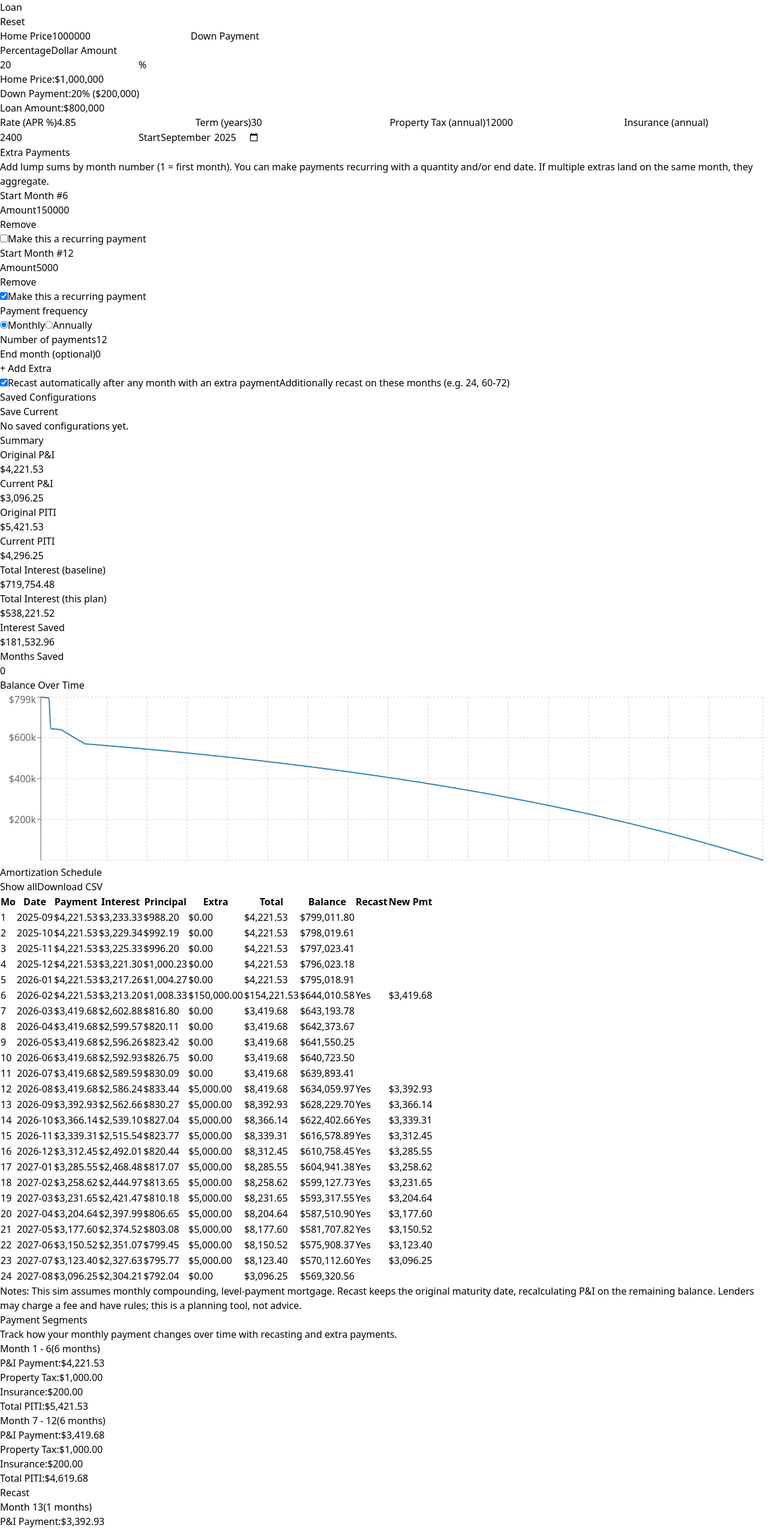
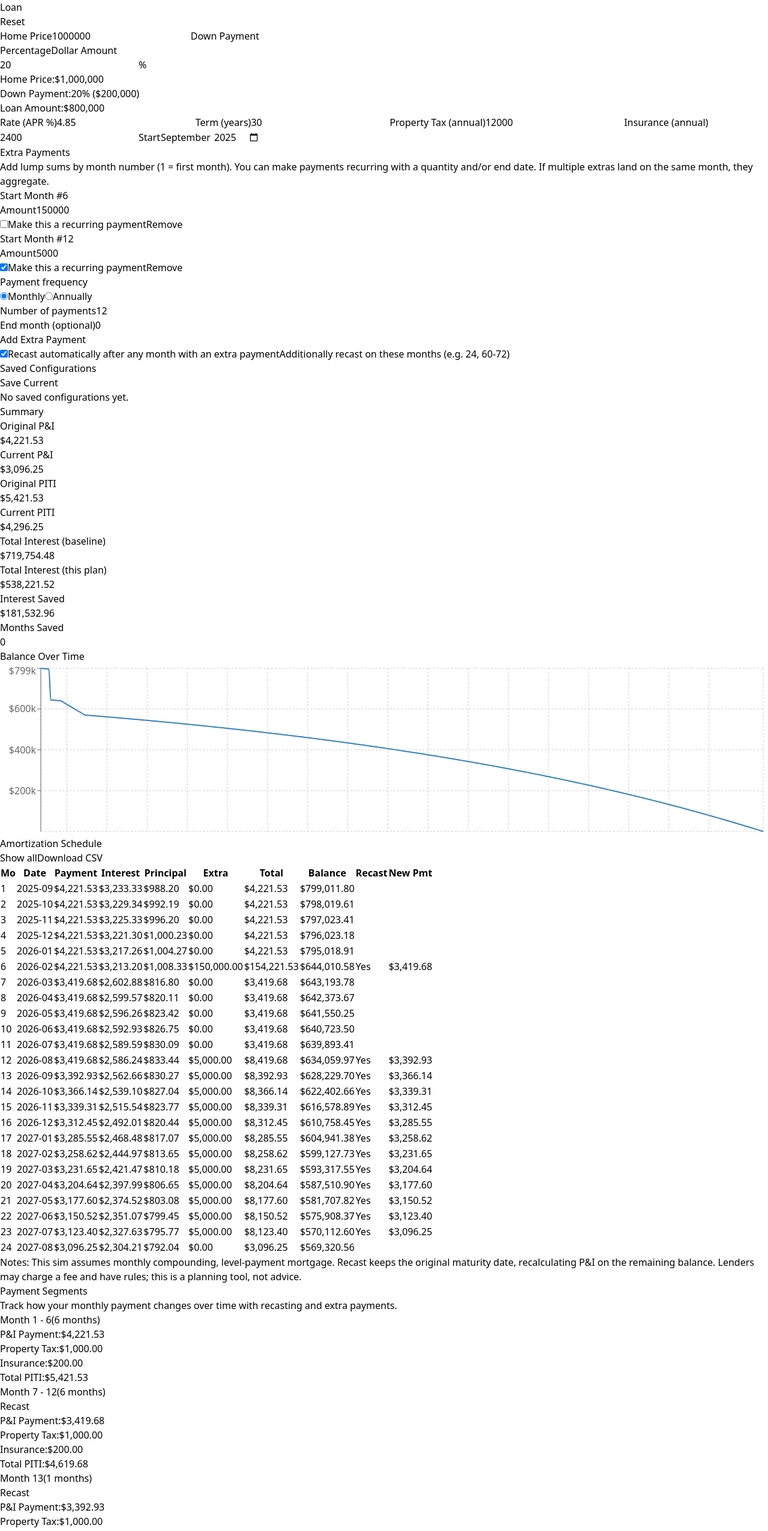
Before and after one commit to omrahman/flexible-mortgage-calculator, a React (Vite) app: page / in a window 1280 px wide. Shown: the top 2552 px of the page at 60% size. Built offline with nearby package versions, Linux system fonts and the light colour scheme.

Commit message:
Visual improvements

```diff
--- a/src/components/ConfigurationModal.tsx
+++ b/src/components/ConfigurationModal.tsx
@@ -82,18 +82,18 @@ export function ConfigurationModal({
             />
           </div>
 
-          <div className="flex justify-end space-x-3">
+          <div className="grid grid-cols-1 sm:grid-cols-[repeat(auto-fit,minmax(100px,1fr))] gap-3 sm:justify-end">
             <button
               type="button"
               onClick={onClose}
-              className="px-4 py-2 text-gray-600 bg-gray-100 rounded-md hover:bg-gray-200 transition-colors"
+              className="px-4 py-2 text-gray-600 bg-gray-100 rounded-md hover:bg-gray-200 transition-colors whitespace-nowrap"
             >
               Cancel
             </button>
             <button
               type="submit"
               disabled={!name.trim()}
-              className="px-4 py-2 bg-blue-600 text-white rounded-md hover:bg-blue-700 disabled:opacity-50 disabled:cursor-not-allowed transition-colors"
+              className="px-4 py-2 bg-blue-600 text-white rounded-md hover:bg-blue-700 disabled:opacity-50 disabled:cursor-not-allowed transition-colors whitespace-nowrap"
             >
               {configuration ? 'Update' : 'Save'}
             </button>
--- a/src/components/ExtraPayments.tsx
+++ b/src/components/ExtraPayments.tsx
@@ -63,8 +63,8 @@ const ExtraPaymentItem: React.FC<ExtraPaymentItemProps> = ({ extra, termMonths,
 
   return (
     <div className="border rounded-xl p-3 sm:p-4 space-y-3">
-      <div className="grid grid-cols-1 sm:grid-cols-7 gap-3 items-end">
-        <div className="col-span-1 sm:col-span-2">
+      <div className="grid grid-cols-1 sm:grid-cols-[repeat(auto-fit,minmax(180px,1fr))] gap-3 items-end">
+        <div className="min-w-0">
           <span className="text-xs text-gray-500">Start Month #</span>
           <input
             className="mt-1 w-full rounded-xl border p-2 text-sm sm:text-base"
@@ -78,7 +78,7 @@ const ExtraPaymentItem: React.FC<ExtraPaymentItemProps> = ({ extra, termMonths,
             onBlur={monthField.onBlur}
           />
         </div>
-        <div className="col-span-1 sm:col-span-3">
+        <div className="min-w-0">
           <span className="text-xs text-gray-500">Amount</span>
           <input
             className="mt-1 w-full rounded-xl border p-2 text-sm sm:text-base"
@@ -91,18 +91,11 @@ const ExtraPaymentItem: React.FC<ExtraPaymentItemProps> = ({ extra, termMonths,
             onBlur={amountField.onBlur}
           />
         </div>
-        <div className="col-span-1 sm:col-span-2 flex justify-end">
-          <button
-            className="rounded-xl border px-3 sm:px-4 py-2 text-xs sm:text-sm hover:bg-gray-50 whitespace-nowrap"
-            onClick={() => onRemoveExtra(extra.id)}
-          >
-            Remove
-          </button>
-        </div>
       </div>
 
       {/* Recurring Payment Options */}
       <div className="space-y-3">
+        <div className="flex items-center justify-between">
           <label className="flex items-center gap-2">
             <input
               type="checkbox"
@@ -124,6 +117,13 @@ const ExtraPaymentItem: React.FC<ExtraPaymentItemProps> = ({ extra, termMonths,
             />
             <span className="text-sm font-medium">Make this a recurring payment</span>
           </label>
+          <button
+            className="rounded-xl bg-red-600 text-white px-3 py-2 text-xs sm:text-sm hover:bg-red-700 whitespace-nowrap transition-colors"
+            onClick={() => onRemoveExtra(extra.id)}
+          >
+            Remove
+          </button>
+        </div>
 
         {Boolean(extra.isRecurring) && (
           <div className="space-y-4">
@@ -159,8 +159,8 @@ const ExtraPaymentItem: React.FC<ExtraPaymentItemProps> = ({ extra, termMonths,
             </div>
 
             {/* Payment Details */}
-            <div className="grid grid-cols-2 gap-4">
-              <div>
+            <div className="grid grid-cols-1 sm:grid-cols-[repeat(auto-fit,minmax(180px,1fr))] gap-4">
+              <div className="min-w-0">
                 <span className="text-xs text-gray-500">
                   Number of payments
                   {extra.recurringFrequency === 'annually' && (
@@ -179,7 +179,7 @@ const ExtraPaymentItem: React.FC<ExtraPaymentItemProps> = ({ extra, termMonths,
                   onBlur={quantityField.onBlur}
                 />
               </div>
-              <div>
+              <div className="min-w-0">
                 <span className="text-xs text-gray-500">
                   End month (optional)
                   {extra.recurringFrequency === 'annually' && (
@@ -244,10 +244,10 @@ export const ExtraPayments: React.FC<ExtraPaymentsProps> = ({
         ))}
         <div>
           <button
-            className="rounded-xl bg-black text-white px-4 py-2"
+            className="w-full rounded-xl bg-black text-white px-4 py-2"
             onClick={onAddExtra}
           >
-            + Add Extra
+            Add Extra Payment
           </button>
         </div>
       </div>
--- a/src/components/LoanInputs.tsx
+++ b/src/components/LoanInputs.tsx
@@ -172,6 +172,7 @@ export const LoanInputs: React.FC<LoanInputsProps> = ({
               ]}
               value={downPayment.type}
               onChange={handleDownPaymentTypeChange}
+              className="w-full"
             />
             <div className="relative">
               <input
--- a/src/components/PaymentSegments.tsx
+++ b/src/components/PaymentSegments.tsx
@@ -28,9 +28,9 @@ export const PaymentSegments: React.FC<PaymentSegmentsProps> = ({
 
           return (
             <div key={i} className="border rounded-xl p-3 sm:p-4 bg-gradient-to-r from-blue-50 to-indigo-50 hover:from-blue-100 hover:to-indigo-100 transition-colors">
-              <div className="flex flex-col sm:flex-row sm:items-center sm:justify-between gap-3">
-                <div className="flex-1 min-w-0">
-                  <div className="flex flex-col sm:flex-row sm:items-center gap-2 mb-2">
+              <div className="space-y-3">
+                <div className="flex flex-col sm:flex-row sm:items-center sm:justify-between gap-2">
+                  <div className="flex flex-col sm:flex-row sm:items-center gap-2 min-w-0">
                     <span className="text-sm font-medium text-gray-700 break-words">
                       Month {s.start}
                       {endMonth && endMonth !== s.start && ` - ${endMonth}`}
@@ -41,8 +41,18 @@ export const PaymentSegments: React.FC<PaymentSegmentsProps> = ({
                     </span>
                   </div>
 
-                  <div className="grid grid-cols-1 sm:grid-cols-2 gap-3 text-sm">
-                    <div className="space-y-1 min-w-0">
+                  {s.payment !== baseline.segments[0]?.payment && (
+                    <div className="flex-shrink-0">
+                      <span className="inline-flex items-center px-2 py-1 rounded-full text-xs font-medium bg-green-100 text-green-800">
+                        Recast
+                      </span>
+                    </div>
+                  )}
+                </div>
+
+                <div className="border-t border-gray-200"></div>
+
+                <div className="space-y-1 text-sm">
                   <div className="flex justify-between gap-2">
                     <span className="text-gray-600 flex-shrink-0">P&I Payment:</span>
                     <span className="font-medium text-right break-words">{fmtUSD(s.payment)}</span>
@@ -62,16 +72,6 @@ export const PaymentSegments: React.FC<PaymentSegmentsProps> = ({
                 </div>
               </div>
             </div>
-
-                {s.payment !== baseline.segments[0]?.payment && (
-                  <div className="flex-shrink-0">
-                    <span className="inline-flex items-center px-2 py-1 rounded-full text-xs font-medium bg-green-100 text-green-800">
-                      Recast
-                    </span>
-                  </div>
-                )}
-              </div>
-            </div>
           );
         })}
       </div>
--- a/src/components/SavedConfigurations.tsx
+++ b/src/components/SavedConfigurations.tsx
@@ -68,20 +68,20 @@ export function SavedConfigurations({
 
   return (
     <div className="bg-white rounded-lg shadow p-6">
-      <div className="flex items-center justify-between mb-4">
-        <h3 className="text-lg font-semibold text-gray-900">Saved Configurations</h3>
-        <div className="flex items-center space-x-2">
+      <div className="mb-4">
+        <h3 className="text-lg font-semibold text-gray-900 mb-3">Saved Configurations</h3>
+        <div className="grid grid-cols-1 sm:grid-cols-[repeat(auto-fit,minmax(120px,1fr))] gap-2">
           {hasUnsavedChanges && loadedConfigurationId && (
             <button
               onClick={handleSaveChanges}
-              className="px-3 py-1 text-sm bg-orange-600 text-white rounded-md hover:bg-orange-700 transition-colors"
+              className="px-3 py-1 text-sm bg-orange-600 text-white rounded-md hover:bg-orange-700 transition-colors whitespace-nowrap"
             >
               Save Changes
             </button>
           )}
           <button
             onClick={() => setIsModalOpen(true)}
-            className="px-3 py-1 text-sm bg-blue-600 text-white rounded-md hover:bg-blue-700 transition-colors"
+            className="px-3 py-1 text-sm bg-blue-600 text-white rounded-md hover:bg-blue-700 transition-colors whitespace-nowrap"
           >
             Save Current
           </button>
@@ -123,22 +123,22 @@ export function SavedConfigurations({
                 </p>
               </div>
 
-              <div className="flex items-center space-x-2 ml-3">
+              <div className="grid grid-cols-1 sm:grid-cols-[repeat(auto-fit,minmax(60px,1fr))] gap-2 ml-3 min-w-0">
                 <button
                   onClick={() => handleLoad(config)}
-                  className="text-blue-600 hover:text-blue-800 text-sm font-medium"
+                  className="text-blue-600 hover:text-blue-800 text-sm font-medium whitespace-nowrap"
                 >
                   Load
                 </button>
                 <button
                   onClick={() => handleEdit(config)}
-                  className="text-gray-600 hover:text-gray-800 text-sm"
+                  className="text-gray-600 hover:text-gray-800 text-sm whitespace-nowrap"
                 >
                   Edit
                 </button>
                 <button
                   onClick={() => handleDelete(config.id)}
-                  className="text-red-600 hover:text-red-800 text-sm"
+                  className="text-red-600 hover:text-red-800 text-sm whitespace-nowrap"
                 >
                   Delete
                 </button>
--- a/src/components/SegmentedControl.tsx
+++ b/src/components/SegmentedControl.tsx
@@ -14,12 +14,12 @@ export const SegmentedControl: React.FC<SegmentedControlProps> = ({
   className = '',
 }) => {
   return (
-    <div className={`inline-flex rounded-lg border border-gray-300 bg-gray-50 p-1 ${className}`}>
+    <div className={`flex rounded-lg border border-gray-300 bg-gray-50 p-1 ${className}`}>
       {options.map((option) => (
         <button
           key={option.value}
           onClick={() => onChange(option.value)}
-          className={`px-3 py-1 text-sm font-medium rounded-md transition-all duration-200 ${
+          className={`flex-1 px-3 py-1 text-sm font-medium rounded-md transition-all duration-200 ${
             value === option.value
               ? 'bg-white text-gray-900 shadow-sm border border-gray-200'
               : 'text-gray-600 hover:text-gray-900 hover:bg-gray-100'
```
Lines whose indentation alone changed are shown as unchanged.
